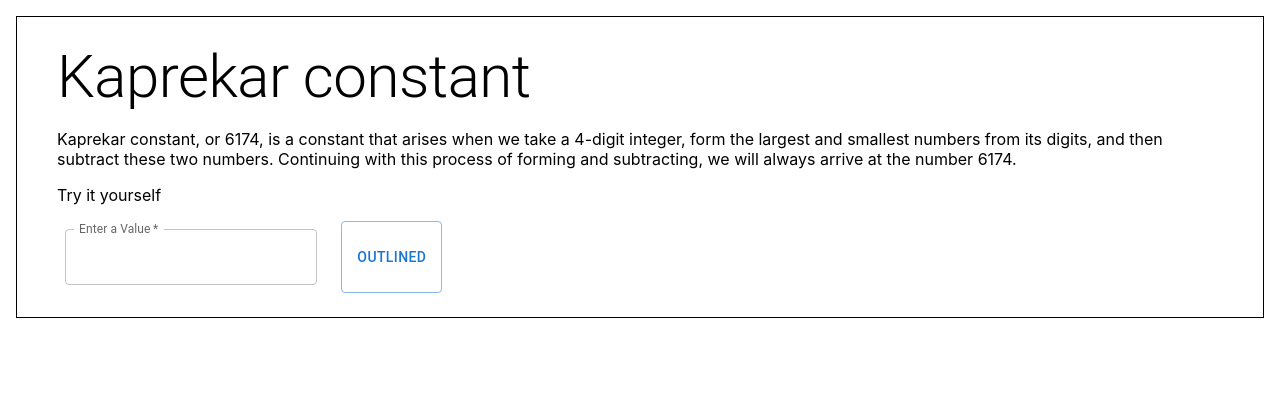
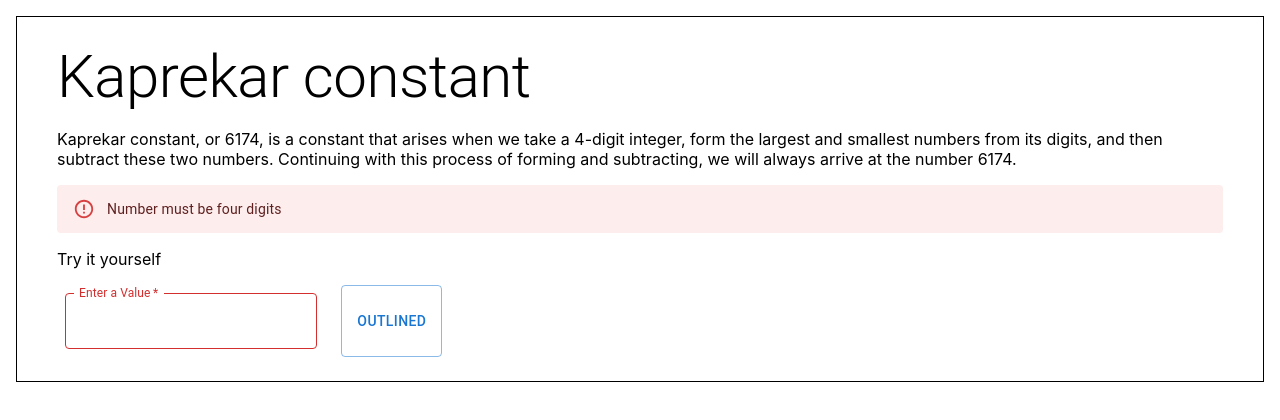
Before and after one commit to cerdamario13/fun-math, a React (Create React App) app: page / in a window 1280 px wide. Both pictures are taken after a click on the button "OUTLINED". Shown: the top 420 px of the page. Built offline with nearby package versions, Linux system fonts and the light colour scheme.

Commit message:
error if len is not 4

```diff
--- a/src/App.js
+++ b/src/App.js
@@ -5,16 +5,29 @@ import TextField from '@mui/material/TextField';
 import Button from '@mui/material/Button';
 import Stack from '@mui/material/Stack';
 import { useState } from 'react';
-
+import Alert from '@mui/material/Alert';
 
 function App() {
 
   const [numberVal, setNumberVal] = useState("");
+  const [error, setError] = useState("");
+  const [errorStatus, setErrorStatus] = useState(false);
 
   // Calculate the Kaprekar value show how to arrive there
   function calculateValue(){
-    console.log("Button clicked!");
+
+    //Clearing any errors
+    setErrorStatus(false);
+    setError("");
+
+    if (numberVal.length !== 4) {
+      setErrorStatus(true);
+      setError("Number must be four digits");
+    }
+
+    console.log(numberVal.length);
     console.log(numberVal);
+
   }
 
   return (
@@ -39,9 +52,12 @@ function App() {
         Kaprekar constant, or 6174, is a constant that arises when we take a 4-digit integer, form the largest and smallest numbers from its digits, and then subtract these two numbers. Continuing with this process of forming and subtracting, we will always arrive at the number 6174.
         </p>
 
+        {errorStatus && <Alert severity="error">{error}</Alert>}
+
         <p>Try it yourself</p>
         <Stack spacing={2} direction="row">
           <TextField
+            error={errorStatus}
             required
             InputLabelProps={{ shrink: true }}
             id="outlined-required"
```
